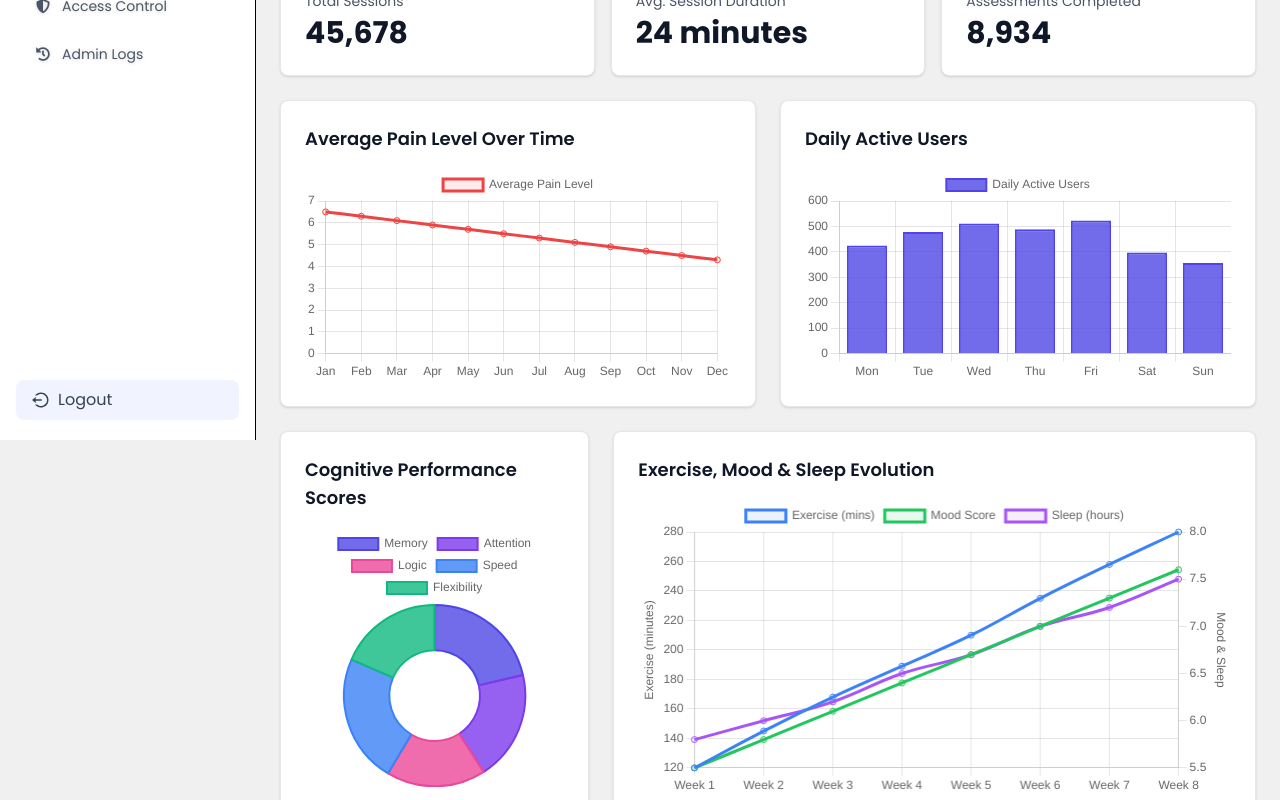
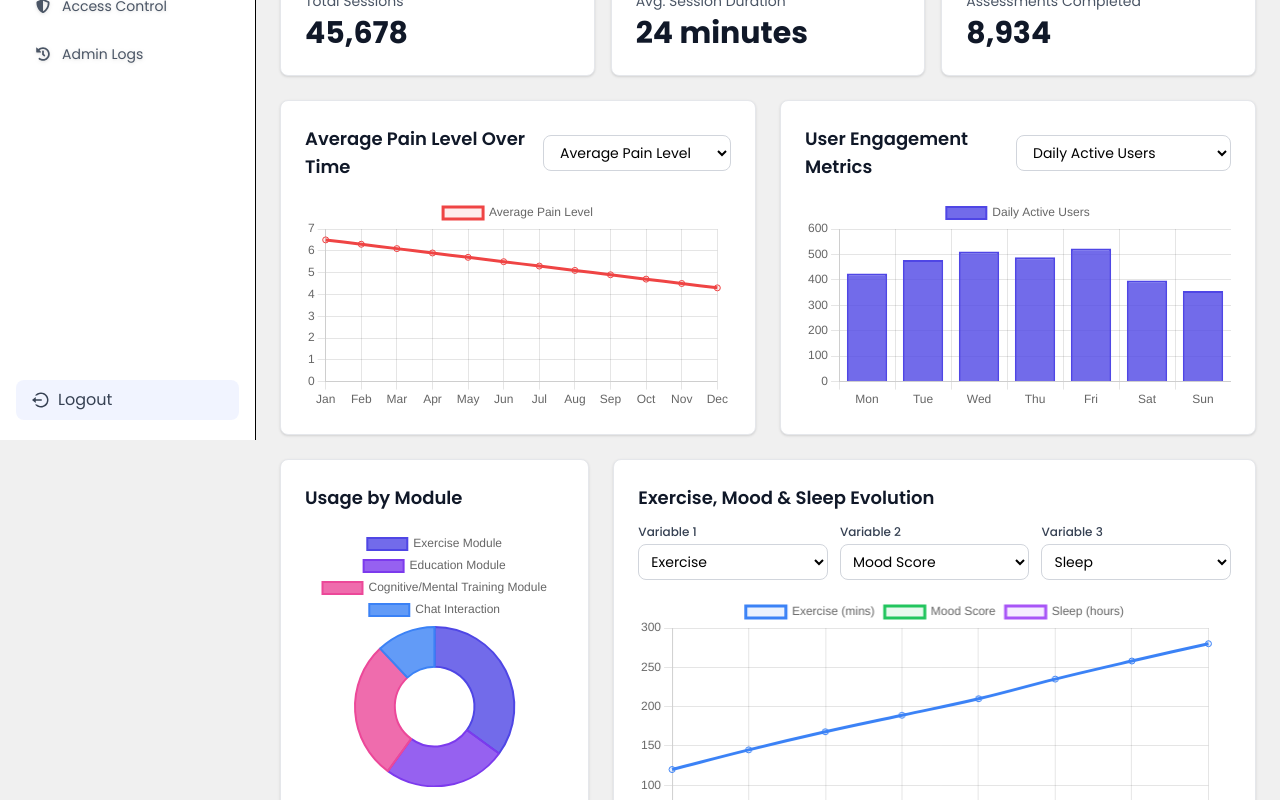
Before and after one commit to muhammadJawadm/Bei-Mobile-app-admin, a React (Vite) app: page / in a window 1280 px wide. Shown: the part 360-1160 px from the top of the page. Built offline with nearby package versions, Linux system fonts and the light colour scheme.

Commit message:
add the dropdowns in chart

```diff
--- a/src/pages/Analytics/Analytics.tsx
+++ b/src/pages/Analytics/Analytics.tsx
@@ -31,89 +31,98 @@ ChartJS.register(
 
 const Analytics: React.FC = () => {
     const [dateRange, setDateRange] = useState('7days');
+    const [painVariable, setPainVariable] = useState('averagePain');
+    const [engagementMetric, setEngagementMetric] = useState('dau');
+    const [evolutionVar1, setEvolutionVar1] = useState('exercise');
+    const [evolutionVar2, setEvolutionVar2] = useState('mood');
+    const [evolutionVar3, setEvolutionVar3] = useState('sleep');
 
     const handleExport = () => {
         exportAnalyticsReport(analyticsData);
     };
 
-    // Pain Trends Chart
+    // Pain Trends Chart - Dynamic based on selection
+    const painVariableOptions: { [key: string]: { label: string; data: number[]; color: string } } = {
+        averagePain: { label: 'Average Pain Level', data: analyticsData.painTrends.data, color: 'rgb(239, 68, 68)' },
+        maxPain: { label: 'Maximum Pain Level', data: [7.2, 6.8, 7.5, 6.9, 7.1, 6.5, 6.8, 6.3, 6.6, 5.9, 6.2, 5.8], color: 'rgb(220, 38, 38)' },
+        minPain: { label: 'Minimum Pain Level', data: [4.5, 4.2, 4.8, 4.3, 4.6, 4.0, 4.2, 3.8, 3.9, 3.5, 3.6, 3.2], color: 'rgb(252, 165, 165)' },
+        painFrequency: { label: 'Pain Frequency (episodes/day)', data: [3.5, 3.2, 3.8, 3.1, 3.4, 2.8, 3.0, 2.5, 2.7, 2.2, 2.4, 2.0], color: 'rgb(185, 28, 28)' },
+    };
+
     const painTrendsData = {
         labels: analyticsData.painTrends.labels,
         datasets: [
             {
-                label: 'Average Pain Level',
-                data: analyticsData.painTrends.data,
-                borderColor: 'rgb(239, 68, 68)',
-                backgroundColor: 'rgba(239, 68, 68, 0.1)',
+                label: painVariableOptions[painVariable].label,
+                data: painVariableOptions[painVariable].data,
+                borderColor: painVariableOptions[painVariable].color,
+                backgroundColor: painVariableOptions[painVariable].color.replace('rgb', 'rgba').replace(')', ', 0.1)'),
                 tension: 0.4,
             },
         ],
     };
 
-    // Cognitive Performance Chart
+    // Cognitive Performance Chart - By Module (Pie Chart)
     const cognitiveData = {
-        labels: analyticsData.cognitivePerformance.labels,
+        labels: ['Exercise Module', 'Education Module', 'Cognitive/Mental Training Module', 'Chat Interaction'],
         datasets: [
             {
-                label: 'Performance Score',
-                data: analyticsData.cognitivePerformance.data,
+                label: 'Usage by Module',
+                data: [35, 25, 28, 12],
                 backgroundColor: [
                     'rgba(79, 70, 229, 0.8)',
                     'rgba(124, 58, 237, 0.8)',
                     'rgba(236, 72, 153, 0.8)',
                     'rgba(59, 130, 246, 0.8)',
-                    'rgba(16, 185, 129, 0.8)',
                 ],
                 borderColor: [
                     'rgb(79, 70, 229)',
                     'rgb(124, 58, 237)',
                     'rgb(236, 72, 153)',
                     'rgb(59, 130, 246)',
-                    'rgb(16, 185, 129)',
                 ],
                 borderWidth: 2,
             },
         ],
     };
 
-    // Exercise, Mood, Sleep Evolution
+    // Exercise, Mood, Sleep Evolution - Dynamic based on selection
+    const evolutionVariableOptions: { [key: string]: { label: string; data: number[]; color: string } } = {
+        exercise: { label: 'Exercise (mins)', data: analyticsData.exerciseMoodSleep.exercise, color: 'rgb(59, 130, 246)' },
+        mood: { label: 'Mood Score', data: analyticsData.exerciseMoodSleep.mood, color: 'rgb(34, 197, 94)' },
+        sleep: { label: 'Sleep (hours)', data: analyticsData.exerciseMoodSleep.sleep, color: 'rgb(168, 85, 247)' },
+    };
+
+    const selectedVars = [evolutionVar1, evolutionVar2, evolutionVar3].filter((v, i, arr) => arr.indexOf(v) === i); // Remove duplicates
+
     const evolutionData = {
         labels: analyticsData.exerciseMoodSleep.labels,
-        datasets: [
-            {
-                label: 'Exercise (mins)',
-                data: analyticsData.exerciseMoodSleep.exercise,
-                borderColor: 'rgb(59, 130, 246)',
-                backgroundColor: 'rgba(59, 130, 246, 0.1)',
-                tension: 0.4,
-                yAxisID: 'y',
-            },
-            {
-                label: 'Mood Score',
-                data: analyticsData.exerciseMoodSleep.mood,
-                borderColor: 'rgb(34, 197, 94)',
-                backgroundColor: 'rgba(34, 197, 94, 0.1)',
-                tension: 0.4,
-                yAxisID: 'y1',
-            },
-            {
-                label: 'Sleep (hours)',
-                data: analyticsData.exerciseMoodSleep.sleep,
-                borderColor: 'rgb(168, 85, 247)',
-                backgroundColor: 'rgba(168, 85, 247, 0.1)',
-                tension: 0.4,
-                yAxisID: 'y1',
-            },
-        ],
+        datasets: selectedVars.map(varKey => ({
+            label: evolutionVariableOptions[varKey].label,
+            data: evolutionVariableOptions[varKey].data,
+            borderColor: evolutionVariableOptions[varKey].color,
+            backgroundColor: evolutionVariableOptions[varKey].color.replace('rgb', 'rgba').replace(')', ', 0.1)'),
+            tension: 0.4,
+        })),
     };
 
-    // User Engagement Chart
+    // User Engagement Chart - Dynamic based on metric selection
+    const engagementMetricOptions: { [key: string]: { label: string; data: number[] } } = {
+        dau: { label: 'Daily Active Users', data: analyticsData.userEngagement.data },
+        wau: { label: 'Weekly Active Users', data: [1250, 1280, 1320, 1290, 1350, 1400, 1380] },
+        mau: { label: 'Monthly Active Users', data: [4200, 4350, 4500, 4480, 4620, 4750, 4890] },
+        ratio: { label: 'DAU/MAU Ratio (%)', data: [18.5, 19.2, 19.8, 20.1, 20.5, 21.2, 21.8] },
+        inactive7: { label: 'Inactive Users (>7 days)', data: [320, 310, 295, 280, 275, 260, 245] },
+        inactive14: { label: 'Inactive Users (>14 days)', data: [580, 560, 540, 520, 510, 490, 470] },
+        inactive30: { label: 'Inactive Users (>30 days)', data: [890, 870, 850, 830, 810, 790, 760] },
+    };
+
     const engagementData = {
         labels: analyticsData.userEngagement.labels,
         datasets: [
             {
-                label: 'Daily Active Users',
-                data: analyticsData.userEngagement.data,
+                label: engagementMetricOptions[engagementMetric].label,
+                data: engagementMetricOptions[engagementMetric].data,
                 backgroundColor: 'rgba(79, 70, 229, 0.8)',
                 borderColor: 'rgb(79, 70, 229)',
                 borderWidth: 2,
@@ -246,28 +255,95 @@ const Analytics: React.FC = () => {
             <div className="grid grid-cols-1 lg:grid-cols-2 gap-6 mb-6">
                 {/* Pain Trends */}
                 <div className="bg-white rounded-lg shadow-sm border border-gray-200 p-6">
-                    <h3 className="text-lg font-semibold text-gray-900 mb-4">{analyticsData.painTrends.title}</h3>
+                    <div className="flex items-center justify-between mb-4">
+                        <h3 className="text-lg font-semibold text-gray-900">Average Pain Level Over Time</h3>
+                        <select
+                            value={painVariable}
+                            onChange={(e) => setPainVariable(e.target.value)}
+                            className="px-3 py-1.5 text-sm border border-gray-300 rounded-lg focus:ring-2 focus:ring-indigo-500"
+                        >
+                            <option value="averagePain">Average Pain Level</option>
+                            <option value="maxPain">Maximum Pain Level</option>
+                            <option value="minPain">Minimum Pain Level</option>
+                            <option value="painFrequency">Pain Frequency</option>
+                        </select>
+                    </div>
                     <Line data={painTrendsData} options={lineChartOptions} />
                 </div>
 
                 {/* User Engagement */}
                 <div className="bg-white rounded-lg shadow-sm border border-gray-200 p-6">
-                    <h3 className="text-lg font-semibold text-gray-900 mb-4">{analyticsData.userEngagement.title}</h3>
+                    <div className="flex items-center justify-between mb-4">
+                        <h3 className="text-lg font-semibold text-gray-900">User Engagement Metrics</h3>
+                        <select
+                            value={engagementMetric}
+                            onChange={(e) => setEngagementMetric(e.target.value)}
+                            className="px-3 py-1.5 text-sm border border-gray-300 rounded-lg focus:ring-2 focus:ring-indigo-500"
+                        >
+                            <option value="dau">Daily Active Users</option>
+                            <option value="wau">Weekly Active Users</option>
+                            <option value="mau">Monthly Active Users</option>
+                            <option value="ratio">DAU/MAU Ratio</option>
+                            <option value="inactive7">Inactive Users (7 days)</option>
+                            <option value="inactive14">Inactive Users (14 days)</option>
+                            <option value="inactive30">Inactive Users (30 days)</option>
+                        </select>
+                    </div>
                     <Bar data={engagementData} options={lineChartOptions} />
                 </div>
             </div>
 
-            {/* Cognitive Performance */}
+            {/* Cognitive Performance and Evolution */}
             <div className="grid grid-cols-1 lg:grid-cols-3 gap-6 mb-6">
                 <div className="bg-white rounded-lg shadow-sm border border-gray-200 p-6 lg:col-span-1">
-                    <h3 className="text-lg font-semibold text-gray-900 mb-4">{analyticsData.cognitivePerformance.title}</h3>
+                    <h3 className="text-lg font-semibold text-gray-900 mb-4">Usage by Module</h3>
                     <Doughnut data={cognitiveData} />
                 </div>
 
                 {/* Exercise, Mood, Sleep Evolution */}
                 <div className="bg-white rounded-lg shadow-sm border border-gray-200 p-6 lg:col-span-2">
-                    <h3 className="text-lg font-semibold text-gray-900 mb-4">{analyticsData.exerciseMoodSleep.title}</h3>
-                    <Line data={evolutionData} options={multiAxisOptions} />
+                    <div className="mb-4">
+                        <h3 className="text-lg font-semibold text-gray-900 mb-3">Exercise, Mood & Sleep Evolution</h3>
+                        <div className="grid grid-cols-3 gap-3">
+                            <div>
+                                <label className="block text-xs font-medium text-gray-700 mb-1">Variable 1</label>
+                                <select
+                                    value={evolutionVar1}
+                                    onChange={(e) => setEvolutionVar1(e.target.value)}
+                                    className="w-full px-2 py-1.5 text-sm border border-gray-300 rounded-lg focus:ring-2 focus:ring-indigo-500"
+                                >
+                                    <option value="exercise">Exercise</option>
+                                    <option value="mood">Mood Score</option>
+                                    <option value="sleep">Sleep</option>
+                                </select>
+                            </div>
+                            <div>
+                                <label className="block text-xs font-medium text-gray-700 mb-1">Variable 2</label>
+                                <select
+                                    value={evolutionVar2}
+                                    onChange={(e) => setEvolutionVar2(e.target.value)}
+                                    className="w-full px-2 py-1.5 text-sm border border-gray-300 rounded-lg focus:ring-2 focus:ring-indigo-500"
+                                >
+                                    <option value="exercise">Exercise</option>
+                                    <option value="mood">Mood Score</option>
+                                    <option value="sleep">Sleep</option>
+                                </select>
+                            </div>
+                            <div>
+                                <label className="block text-xs font-medium text-gray-700 mb-1">Variable 3</label>
+                                <select
+                                    value={evolutionVar3}
+                                    onChange={(e) => setEvolutionVar3(e.target.value)}
+                                    className="w-full px-2 py-1.5 text-sm border border-gray-300 rounded-lg focus:ring-2 focus:ring-indigo-500"
+                                >
+                                    <option value="exercise">Exercise</option>
+                                    <option value="mood">Mood Score</option>
+                                    <option value="sleep">Sleep</option>
+                                </select>
+                            </div>
+                        </div>
+                    </div>
+                    <Line data={evolutionData} options={lineChartOptions} />
                 </div>
             </div>
 
```
